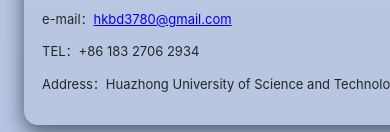
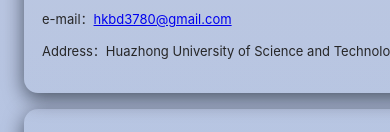
Before and after one commit to puddingofficial/profile_xixizhi, a plain HTML site: page index.html in a window 390 px wide. Shown: the part 2116-2248 px from the top of the page. Drawn offline with Linux system fonts and the light colour scheme.

Commit message:
Remove phone number from contact section

```diff
--- a/index.html
+++ b/index.html
@@ -141,7 +141,7 @@
         <div class="card">
           <div class="section-title"><h2>CONTACT</h2><span class="pill"></span></div>
           <p class="small">e-mail：<a href="mailto:hkbd3780@gmail.com">hkbd3780@gmail.com</a></p>
-          <p class="small">TEL：+86 183 2706 2934</p>
+
           <p class="small">Address：Huazhong University of Science and Technology, Wuhan, China</p>
         </div>
 
```
